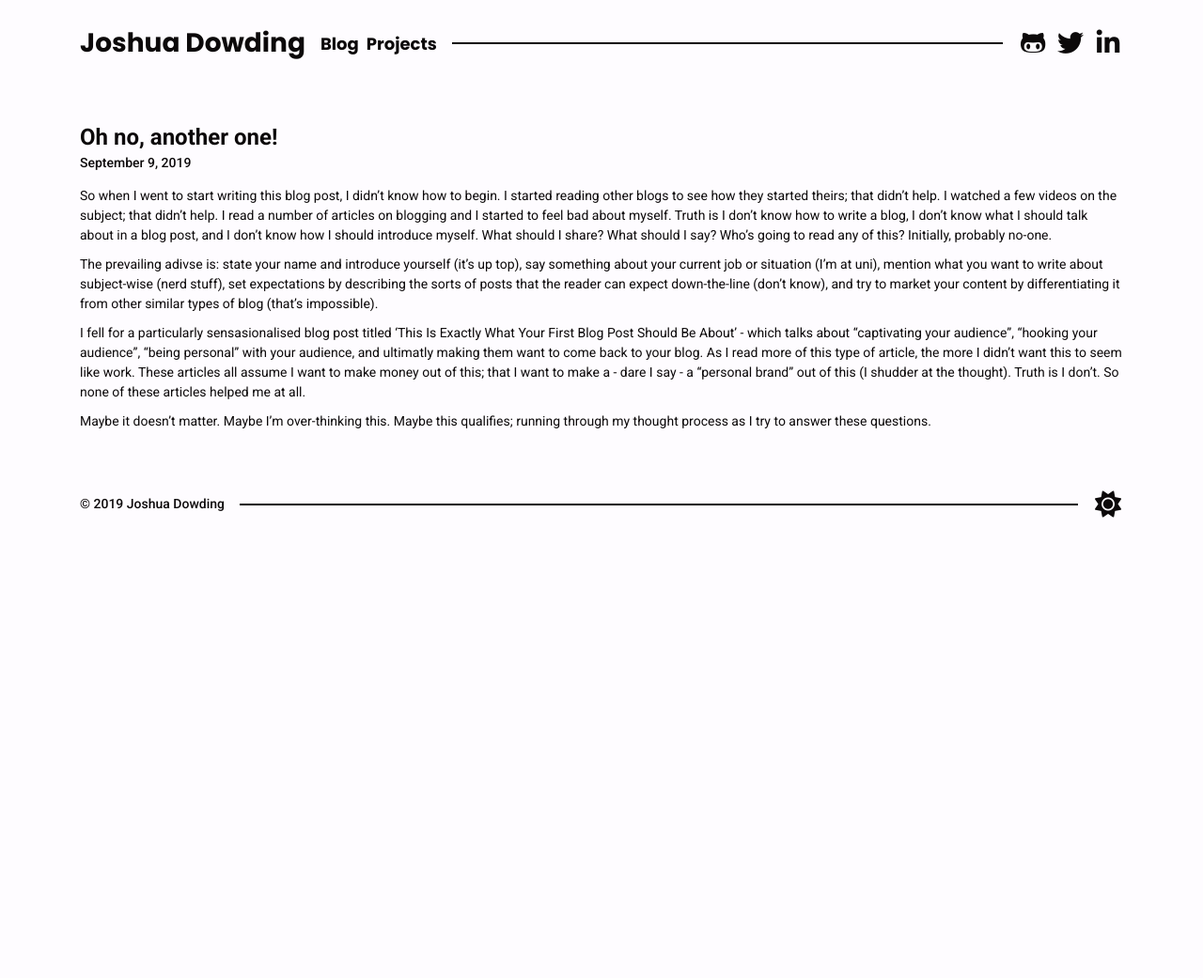
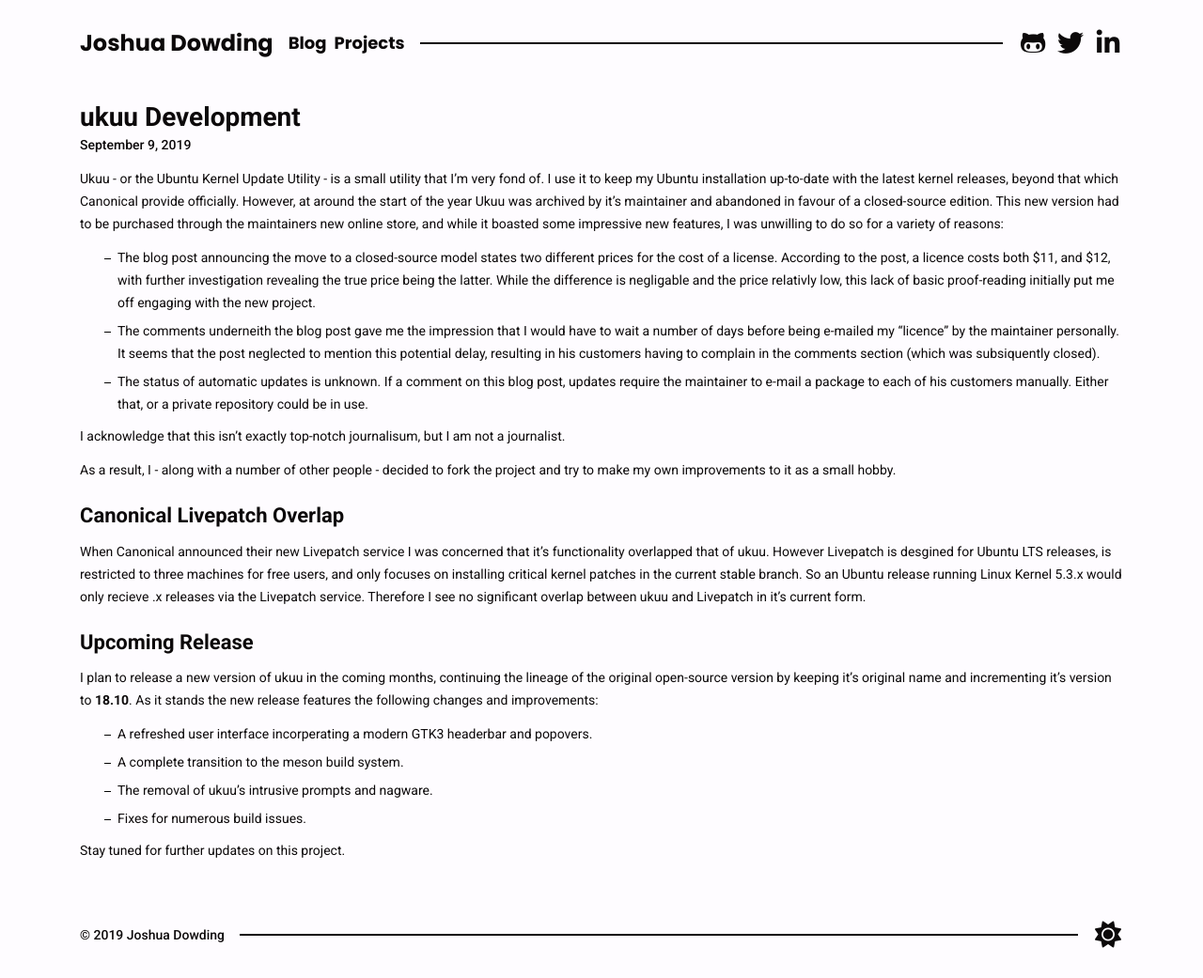
Before and after one commit to joshuadowding/jdowding.me, a Jekyll site: the page built from _posts/2019-09-09-Introduction.md, in a window 1280 px wide. Shown: the whole page at 94% size. Built offline with Jekyll 4.4.1, drawn with Linux system fonts in a browser that asks for light colours; nearby versions of some CDN libraries; before the commit the page ends 900 px from its top, so only the background shows below that.

Commit message:
theme: subtle improvements to blog post styling

```diff
--- a/_layouts/post.html
+++ b/_layouts/post.html
@@ -8,10 +8,7 @@
       <article class="post full-spread">
         <div class="post-body">
           <h1 class="post-title">{{ page.title }}</h1>
-
-          <div class="post-date">
-            <h6>{{ page.date | date: "%B %e, %Y" }}</h6>
-          </div>
+          <h6 class="post-date">{{ page.date | date: "%B %e, %Y" }}</h6>
 
           {% if page.tags != empty %}
           <div class="post-tags">
--- a/_posts/2019-09-09-Introduction.md
+++ b/_posts/2019-09-09-Introduction.md
@@ -1,15 +1,30 @@
 ---
 layout: post
-title: Oh no, another one!
+title: ukuu Development
 image:
 categories:
 tags:
 ---
 
-So when I went to start writing this blog post, I didn't know how to begin. I started reading other blogs to see how they started theirs; that didn't help. I watched a few videos on the subject; that didn't help. I read a number of articles on blogging and I started to feel bad about myself. Truth is I don't know how to write a blog, I don't know what I should talk about in a blog post, and I don't know how I should introduce myself. What should I share? What should I say? Who's going to read any of this? Initially, probably no-one.
+Ukuu - or the Ubuntu Kernel Update Utility - is a small utility that I'm very fond of. I use it to keep my Ubuntu installation up-to-date with the latest kernel releases, beyond that which Canonical provide officially. However, at around the start of the year Ukuu was archived by it's maintainer and abandoned in favour of a closed-source edition. This new version had to be purchased through the maintainers new online store, and while it boasted some impressive new features, I was unwilling to do so for a variety of reasons:
 
-The prevailing adivse is: state your name and introduce yourself (it's up top), say something about your current job or situation (I'm at uni), mention what you want to write about subject-wise (nerd stuff), set expectations by describing the sorts of posts that the reader can expect down-the-line (don't know), and try to market your content by differentiating it from other similar types of blog (that's impossible).
+- The [blog post](https://teejeetech.in/2019/01/20/ukuu-v19-01/) announcing the move to a closed-source model states two different prices for the cost of a license. According to the post, a licence costs both $11, and $12, with further investigation revealing the true price being the latter. While the difference is negligable and the price relativly low, this lack of basic proof-reading initially put me off engaging with the new project.
+- The comments underneith the [blog post](https://teejeetech.in/2019/01/20/ukuu-v19-01/) gave me the impression that I would have to wait a number of days before being e-mailed my "licence" by the maintainer personally. It seems that the post neglected to mention this potential delay, resulting in his customers having to complain in the comments section (which was subsiquently closed).
+- The status of automatic updates is unknown. If a comment on this [blog post](https://teejeetech.in/2019/04/28/ukuu-v19-04/), updates require the maintainer to e-mail a package to each of his customers manually. Either that, or a private repository could be in use.
 
-I fell for a particularly sensasionalised blog post titled 'This Is Exactly What Your First Blog Post Should Be About' - which talks about "captivating your audience", "hooking your audience", "being personal" with your audience, and ultimatly making them want to come back to your blog. As I read more of this type of article, the more I didn't want this to seem like work. These articles all assume I want to make money out of this; that I want to make a - dare I say - a "personal brand" out of this (I shudder at the thought). Truth is I don't. So none of these articles helped me at all.
+I acknowledge that this isn't exactly top-notch journalisum, but I am not a journalist.
 
-Maybe it doesn't matter. Maybe I'm over-thinking this. Maybe this qualifies; running through my thought process as I try to answer these questions.
+As a result, I - along with a number of other people - decided to fork the project and try to make my own improvements to it as a small hobby.
+
+## Canonical Livepatch Overlap
+When Canonical announced their new Livepatch service I was concerned that it's functionality overlapped that of ukuu. However Livepatch is desgined for Ubuntu LTS releases, is restricted to three machines for free users, and only focuses on installing critical kernel patches in the current stable branch. So an Ubuntu release running Linux Kernel 5.3.x would only recieve .x releases via the Livepatch service. Therefore I see no significant overlap between ukuu and Livepatch in it's current form.
+
+## Upcoming Release
+I plan to release a new version of ukuu in the coming months, continuing the lineage of the original open-source version by keeping it's original name and incrementing it's version to **18.10**. As it stands the new release features the following changes and improvements:
+
+- A refreshed user interface incorperating a modern GTK3 headerbar and popovers.
+- A complete transition to the meson build system.
+- The removal of ukuu's intrusive prompts and nagware.
+- Fixes for numerous build issues.
+
+Stay tuned for further updates on this project.
--- a/css/main.scss
+++ b/css/main.scss
@@ -4,6 +4,7 @@
 $colour-text-white: #FEFCFF; // 'Milk White'
 $colour-text-black: #0C090A; // 'Night Black'
 $colour-text-highlight: #4EE2EC; // 'Deep Sky Blue'
+$colour-disabled: #C0C0C0; // 'Silver'
 
 @mixin transition-colour-text-highlight($duration) {
   -webkit-transition: color $duration ease-in-out;
@@ -14,17 +15,29 @@
 :root {
   --colour-background: #FEFCFF;
   --colour-background-invert: #0C090A;
-  --colour-button-disabled: grey;
+  --colour-button-disabled: #C0C0C0;
   --colour-text: #0C090A;
   --colour-text-invert: #FEFCFF;
+
+  ul {
+    li {
+      list-style: square outside url('../img/bullet.png');
+    }
+  }
 }
 
 :root.theme-dark {
   --colour-background: #0C090A;
   --colour-background-invert: #FEFCFF;
-  --colour-button-disabled: grey;
+  --colour-button-disabled: #C0C0C0;
   --colour-text: #FEFCFF;
   --colour-text-invert: #0C090A;
+
+  ul {
+    li {
+      list-style: square outside url('../img/bullet-w.png');
+    }
+  }
 }
 
 html {
@@ -41,10 +54,14 @@
       font-size: 2.4rem;
       font-weight: 700;
       color: var(--colour-text);
+      margin: 24px 0 12px;
+
+      &.post-title {
+        font-size: 2.8rem;
+      }
 
       &.title {
         &.title-name {
-          font-size: 2.8rem;
           font-family: "Poppins", "Helvetica Neue", Helvetica, Arial, sans-serif;
         }
       }
@@ -55,6 +72,7 @@
       font-size: 2.2rem;
       font-weight: 700;
       color: var(--colour-text);
+      margin: 24px 0 12px;
     }
 
     h3 {
@@ -62,6 +80,7 @@
       font-size: 2rem;
       font-weight: 700;
       color: var(--colour-text);
+      margin: 24px 0 12px;
     }
 
     h4 {
@@ -69,6 +88,7 @@
       font-size: 1.8rem;
       font-weight: 500;
       color: var(--colour-text);
+      margin: 24px 0 12px;
     }
 
     h5 {
@@ -76,6 +96,7 @@
       font-size: 1.6rem;
       font-weight: 500;
       color: var(--colour-text);
+      margin: 24px 0 12px;
     }
 
     h6 {
@@ -83,6 +104,7 @@
       font-size: 1.4rem;
       font-weight: 500;
       color: var(--colour-text);
+      margin: 24px 0 12px;
     }
 
     div,
@@ -93,6 +115,7 @@
       font-size: 1.4rem;
       font-weight: 400;
       color: var(--colour-text);
+      line-height: 2.4rem;
     }
 
     span {
@@ -136,6 +159,12 @@
       font-size: 1.4rem;
       font-weight: 400;
       color: var(--colour-text);
+      line-height: 2.4rem;
+      margin: 0 0 12px 0;
+
+      &:last-child {
+        margin: 0;
+      }
     }
 
     a {
@@ -204,6 +233,7 @@
         font-size: 1.4rem;
         font-weight: 400;
         color: var(--colour-text);
+        margin: 0 0 6px 0;
       }
 
       &.nav {
@@ -256,10 +286,8 @@
             height: 32px;
             width: 32px;
 
-            //@include transition-colour-text-highlight(0.1s);
             &:hover {
               color: $colour-text-highlight;
-              //@include transition-colour-text-highlight(0.1s);
             }
 
             &:last-child {
@@ -283,6 +311,7 @@
 
             .nav-item {
               margin: 0 8px 0 0;
+              list-style: none;
 
               &:last-child {
                 margin: 0;
@@ -432,6 +461,9 @@
         min-height: 256px;
 
         &.full-spread {
+          margin: 0 !important;
+          //padding: 24px 48px;
+
           .post-body {
             width: 100% !important;
           }
@@ -456,6 +488,7 @@
               .image {
                 height: 336px;
                 width: 100%;
+                background-color: $colour-disabled;
               }
             }
           }
```
Also changed, not shown: img/bullet-w.png (added), img/bullet.png (added).
